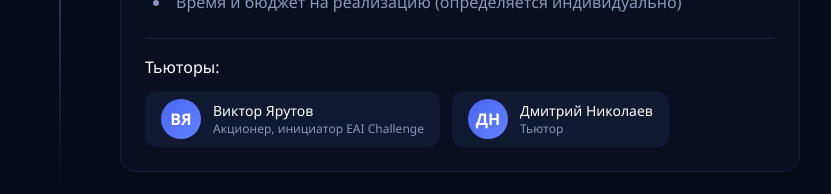
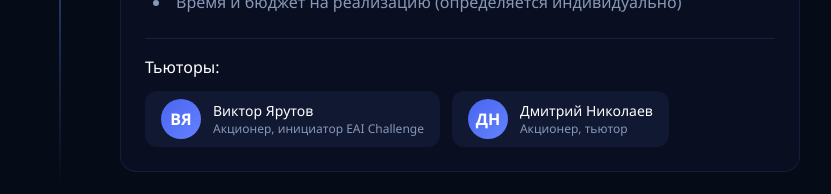
Before and after one commit to Viktor-admin-dev/taipit-eai-hub, a Next.js app: page /how-to-participate in a window 1280 px wide. Shown: the part 1740-1934 px from the top of the page, without its empty margins (224-1055 px from the left). Built offline with nearby package versions, Linux system fonts and the light colour scheme.

Commit message:
Обновить описание Дмитрия Николаева на 'Акционер, тьютор'
Co-Authored-By: Claude Sonnet 4.6 <noreply@anthropic.com>

```diff
--- a/src/app/how-to-participate/page.tsx
+++ b/src/app/how-to-participate/page.tsx
@@ -11,7 +11,7 @@ const tutors = [
   },
   {
     name: "Дмитрий Николаев",
-    role: "Тьютор",
+    role: "Акционер, тьютор",
   },
 ];
 
```
